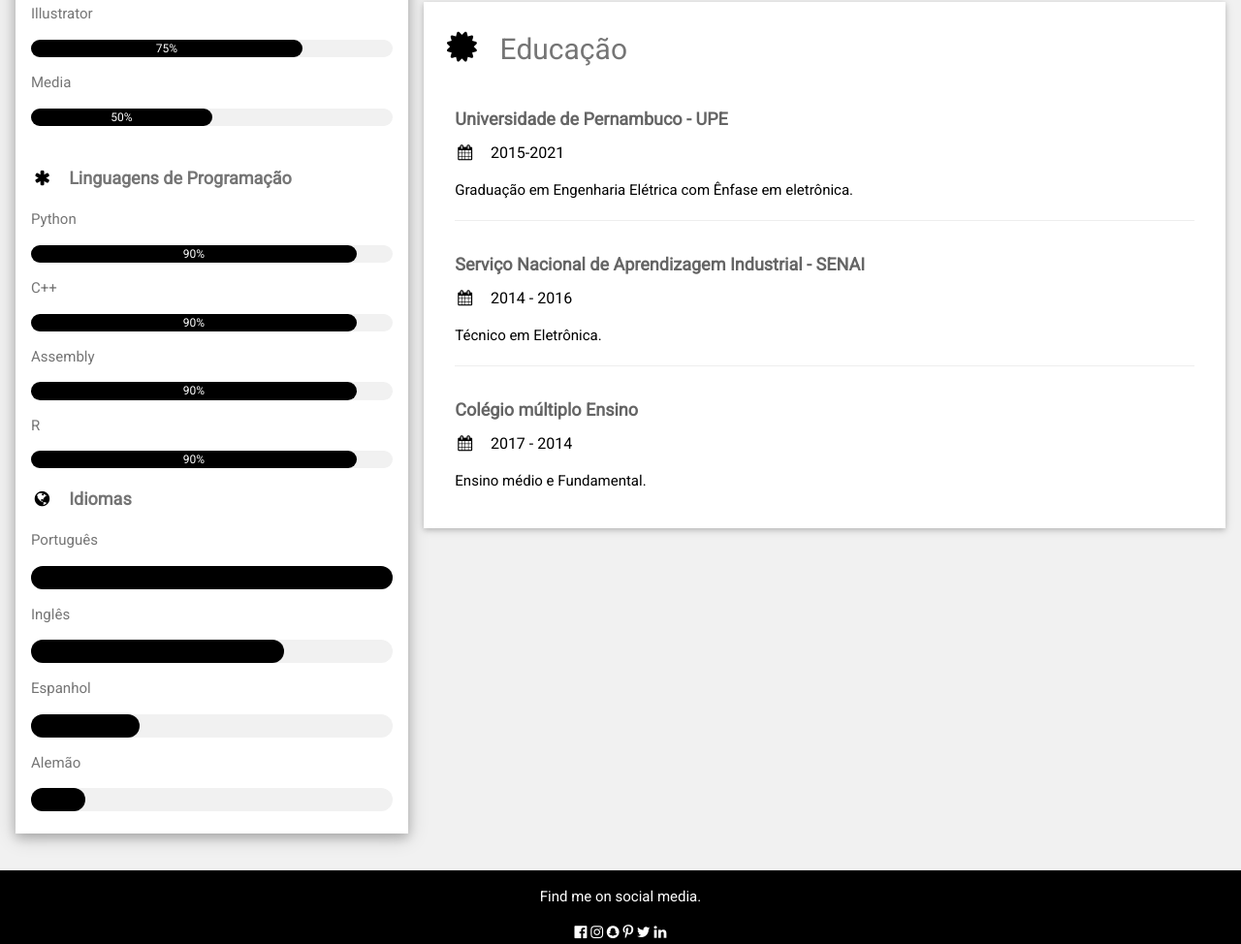
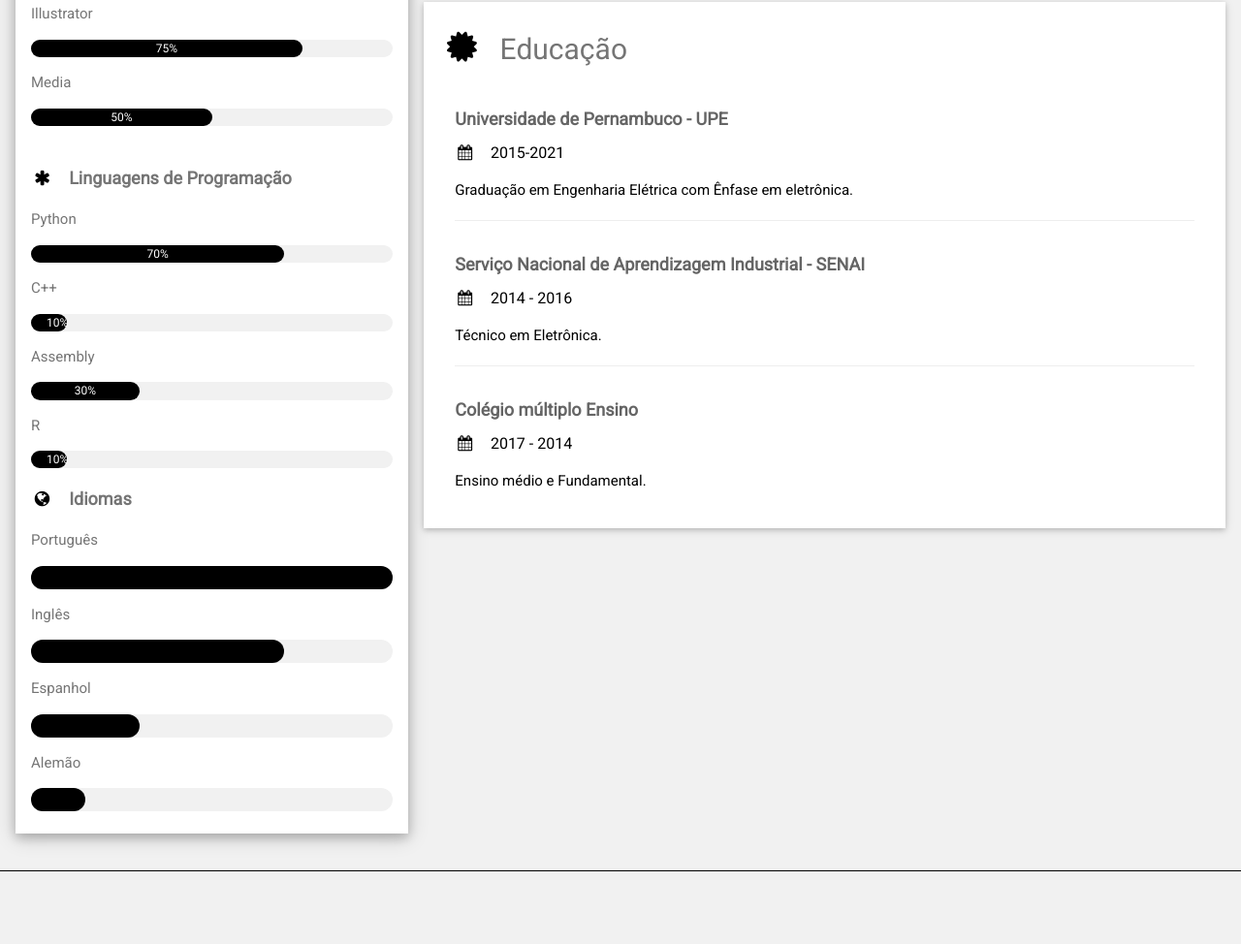
Before and after one commit to lucasbral/Lucasbral.github.io, a plain HTML site: page index2.html in a window 1280 px wide. Shown: the part 866-1840 px from the top of the page at 97% size. After the commit the page ends 1765 px from the top, so only its background shows below. Drawn offline with Linux system fonts and the light colour scheme.

Commit message:
Att 1.5 nova página

```diff
--- a/index2.html
+++ b/index2.html
@@ -67,22 +67,22 @@ html,body,h1,h2,h3,h4,h5,h6 {font-family: "Roboto", sans-serif}
 
           <p>Python</p>
           <div class="w3-light-grey w3-round-xlarge w3-small">
-            <div class="w3-container w3-center w3-round-xlarge w3-teal" style="width:90%">90%</div>
+            <div class="w3-container w3-center w3-round-xlarge w3-teal" style="width:70%">70%</div>
           </div>
 
           <p>C++</p>
           <div class="w3-light-grey w3-round-xlarge w3-small">
-            <div class="w3-container w3-center w3-round-xlarge w3-teal" style="width:90%">90%</div>
+            <div class="w3-container w3-center w3-round-xlarge w3-teal" style="width:10%">10%</div>
           </div>
 
           <p>Assembly</p>
           <div class="w3-light-grey w3-round-xlarge w3-small">
-            <div class="w3-container w3-center w3-round-xlarge w3-teal" style="width:90%">90%</div>
+            <div class="w3-container w3-center w3-round-xlarge w3-teal" style="width:30%">30%</div>
           </div>
 
           <p>R</p>
           <div class="w3-light-grey w3-round-xlarge w3-small">
-            <div class="w3-container w3-center w3-round-xlarge w3-teal" style="width:90%">90%</div>
+            <div class="w3-container w3-center w3-round-xlarge w3-teal" style="width:10%">10%</div>
           </div>
 
 
@@ -178,13 +178,7 @@ html,body,h1,h2,h3,h4,h5,h6 {font-family: "Roboto", sans-serif}
 </div>
 
 <footer class="w3-container w3-teal w3-center w3-margin-top">
-  <p>Find me on social media.</p>
-  <i class="fa fa-facebook-official w3-hover-opacity"></i>
-  <i class="fa fa-instagram w3-hover-opacity"></i>
-  <i class="fa fa-snapchat w3-hover-opacity"></i>
-  <i class="fa fa-pinterest-p w3-hover-opacity"></i>
-  <i class="fa fa-twitter w3-hover-opacity"></i>
-  <i class="fa fa-linkedin w3-hover-opacity"></i>
+
 
 </footer>
 
```
